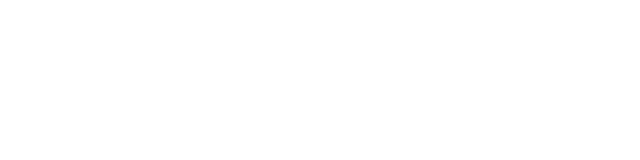
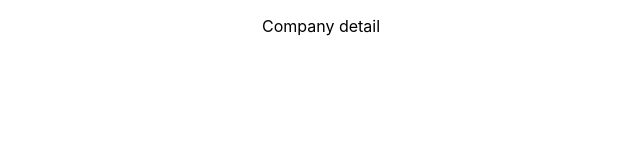
Before and after one commit to claudia-lam/jobly-frontend, a React (Create React App) app: page /companies/1 in a window 1280 px wide. Shown: the top 160 px of the page, without its empty margins (319-959 px from the left). Built offline with nearby package versions, Linux system fonts and the light colour scheme.

Commit message:
added skeleton routes

```diff
--- a/package.json
+++ b/package.json
@@ -9,6 +9,7 @@
     "axios": "^1.3.6",
     "react": "^18.2.0",
     "react-dom": "^18.2.0",
+    "react-router-dom": "^6.10.0",
     "react-scripts": "5.0.1",
     "web-vitals": "^2.1.4"
   },
--- a/src/App.js
+++ b/src/App.js
@@ -1,7 +1,22 @@
 import "./App.css";
+import { BrowserRouter } from "react-router-dom";
+import RoutesList from "./RoutesList";
+// import Nav from './Nav';
 
+
+/**
+ *
+ *
+ */
 function App() {
-  return <div className="App"></div>;
+  return (
+    <div className="App">
+      <BrowserRouter>
+        {/* <Nav /> */}
+        <RoutesList />
+      </BrowserRouter>
+    </div>
+  );
 }
 
 export default App;
--- /dev/null
+++ b/src/CompanyDetail.js
@@ -0,0 +1,15 @@
+
+/** Detail about a company
+ *
+ * Props:
+ *
+ * State:
+ *
+ * App --> RoutesList --> CompanyDetail
+ */
+function CompanyDetail() {
+  return <p>Company detail</p>
+}
+
+
+export default CompanyDetail;
--- /dev/null
+++ b/src/CompanyList.js
@@ -0,0 +1,15 @@
+
+/** List of all companies
+ *
+ * Props:
+ *
+ * State:
+ *
+ * App --> RoutesList --> CompanyList
+ */
+function CompanyList() {
+  return <p>Company List</p>
+}
+
+
+export default CompanyList;
--- /dev/null
+++ b/src/Homepage.js
@@ -0,0 +1,15 @@
+
+/** Homepage
+ *
+ * Props: none
+ *
+ * State: none
+ *
+ * App --> RoutesList --> Homepage
+ */
+function Homepage() {
+  return <p>Welcome!</p>
+}
+
+
+export default Homepage;
--- /dev/null
+++ b/src/JobList.js
@@ -0,0 +1,15 @@
+
+/** List of all jobs
+ *
+ * Props:
+ *
+ * State:
+ *
+ * App --> RoutesList --> JobList
+ */
+function JobList() {
+  return <p>Job list</p>
+}
+
+
+export default JobList;
--- /dev/null
+++ b/src/RoutesList.js
@@ -0,0 +1,29 @@
+import { Route, Routes } from "react-router-dom";
+import Homepage from './Homepage';
+import CompanyList from './CompanyList';
+import CompanyDetail from './CompanyDetail';
+import JobList from './JobList';
+
+
+/** Routes to all components
+ *
+ * Props: none
+ *
+ * State: none
+ *
+ * App --> RoutesList
+ *
+ */
+function RoutesList() {
+  return (
+    <Routes>
+      <Route path='/' element={<Homepage />} />
+      <Route path='/companies' element={<CompanyList />} />
+      <Route path='/companies/:company' element={<CompanyDetail />} />
+      <Route path='/jobs' element={<JobList />} />
+    </Routes>
+  );
+}
+
+
+export default RoutesList;
```
Also changed, not shown: 1 other file (tests, documents, lock files or other folders).
